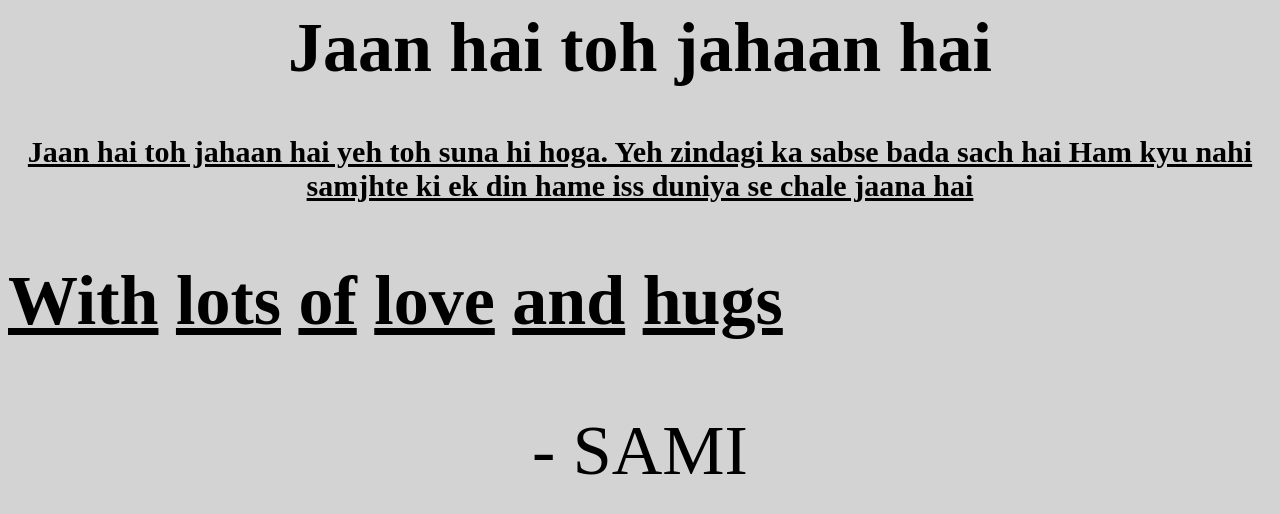
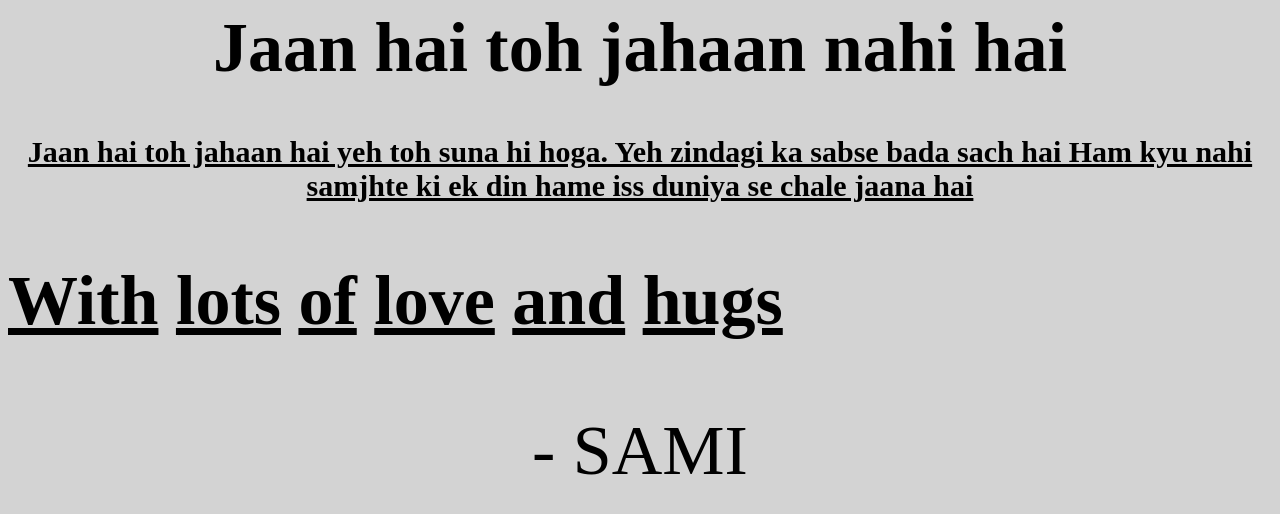
Before and after one commit to Article-Data/Article1, a plain HTML site: page index.html in a window 1280 px wide. Drawn offline with Linux system fonts and the light colour scheme.

Commit message:
Update index.html

```diff
--- a/index.html
+++ b/index.html
@@ -4,7 +4,7 @@
 
 <body style="background-color:LightGray;">
 
-<h1 style="color:Black; font-size:70px; text-align:center;"> Jaan hai toh jahaan hai </h1>
+<h1 style="color:Black; font-size:70px; text-align:center;"> Jaan hai toh jahaan nahi hai </h1>
 
 <p style="color:Black; font-size:30px; text-align:center;"> <u><b> Jaan hai toh jahaan hai yeh toh suna hi hoga. Yeh zindagi ka sabse bada sach hai
           Ham kyu nahi samjhte ki ek din hame iss duniya se chale jaana hai	</b></u> </p>
```
